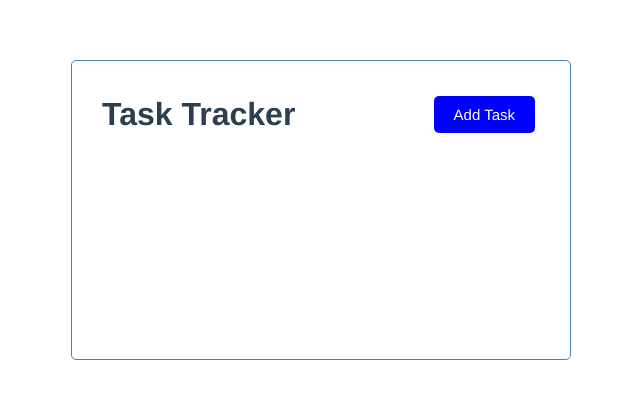
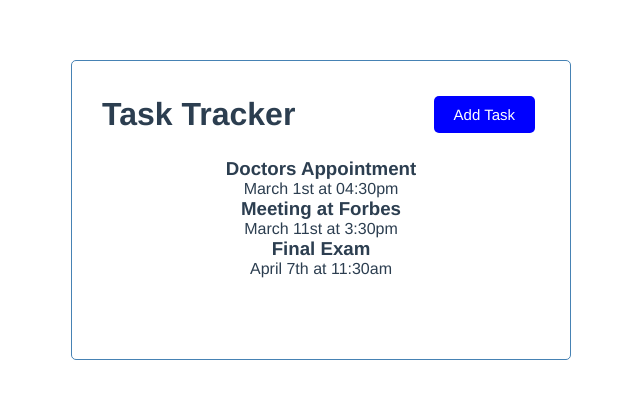
Before and after one commit to kphung29/vue_crash_course, a Vue app in the folder task_manager/: page / in a window 1280 px wide. Shown: the top 398 px of the page, without its empty margins (319-959 px from the left). Built offline with nearby package versions, Linux system fonts and the light colour scheme.

Commit message:
added Task component

```diff
--- a/task_manager/src/App.vue
+++ b/task_manager/src/App.vue
@@ -1,19 +1,49 @@
 <template>
   <div class="container">
   <Header title="Task Tracker"/>
+  <Tasks :tasks="tasks"/>
   </div>
 </template>
 
 <script>
 
 import Header from './components/Header.vue'
+import Tasks from './components/Tasks.vue'
 
 export default {
   name: "App",
   components: {
-    Header
+    Header,
+    Tasks
   },
-};
+  data() {
+    return {
+      tasks: []
+    }
+  },
+  created() {
+    this.tasks = [
+      {
+        id: 1,
+        text: 'Doctors Appointment',
+        day: 'March 1st at 04:30pm',
+        reminder: true
+      },
+       {
+        id: 2,
+        text: 'Meeting at Forbes',
+        day: 'March 11st at 3:30pm',
+        reminder: true
+      },
+       {
+        id: 3,
+        text: 'Final Exam',
+        day: 'April 7th at 11:30am',
+        reminder: true
+      }
+    ]
+  }
+ };
 </script>
 
 <style>
--- /dev/null
+++ b/task_manager/src/components/Task.vue
@@ -0,0 +1,15 @@
+<template>
+  <div class="task">
+    <h3>{{task.text}}</h3>
+    <p>{{task.day}}</p>
+  </div>
+</template>
+
+<script>
+export default {
+  name: 'Task',
+  props: {
+    task: Object
+  }
+}
+</script>
--- /dev/null
+++ b/task_manager/src/components/Tasks.vue
@@ -0,0 +1,19 @@
+<template>
+  <div :key="task.id" v-for="task in tasks">
+    <Task :task="task" />
+  </div>
+</template>
+
+<script>
+import Task from './Task.vue'
+
+export default {
+  name: 'Tasks',
+  props: {
+    tasks: Array,
+  },
+  components: {
+    Task
+  }
+}
+</script>
```
